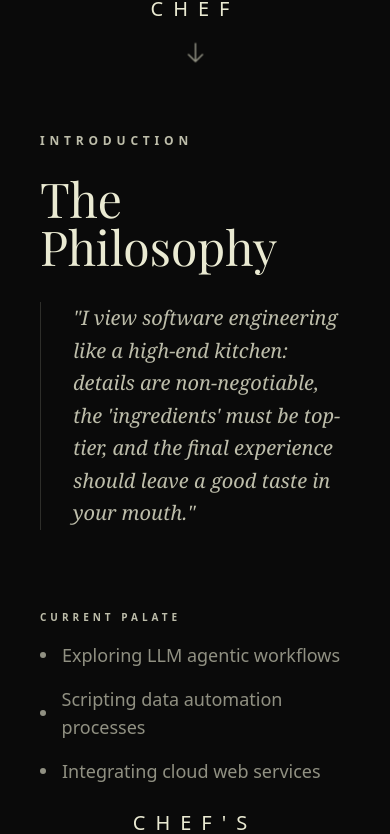
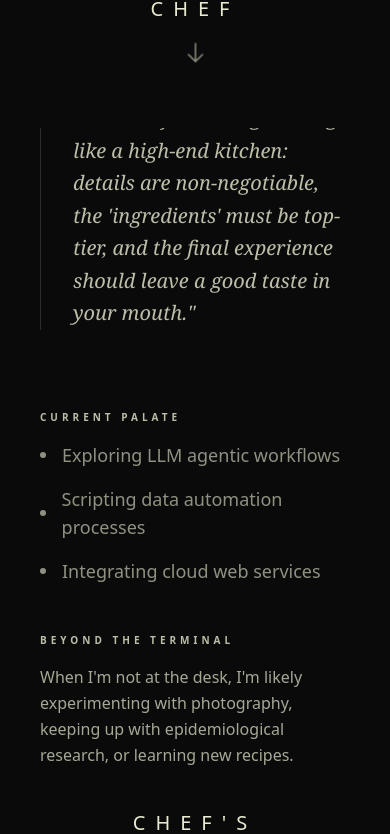
Before and after one commit to KopikoCappu/portfolio, a React (Vite) app: page / in a window 390 px wide. Shown: the part 716-1550 px from the top of the page. Built offline with nearby package versions, Linux system fonts and the light colour scheme; a web font is replaced by a local one.

Commit message:
mobile sizing button

```diff
--- a/src/AppVer2.tsx
+++ b/src/AppVer2.tsx
@@ -225,7 +225,7 @@
         </section>
 
         {/* MEET THE CHEF */}
-        <section id="meet-the-chef" className="relative w-full h-screen flex items-center justify-center overflow-hidden px-10">
+        <section id="meet-the-chef" className="relative w-full h-screen flex items-center justify-center overflow-hidden px-10 max-sm:pb-100">
           <div className="max-w-6xl w-full grid grid-cols-1 md:grid-cols-2 gap-20">
             <div className="flex flex-col justify-center">
               <span className="opacity-80 uppercase tracking-[0.4em] text-[12px] font-bold mb-6">Introduction</span>
```
